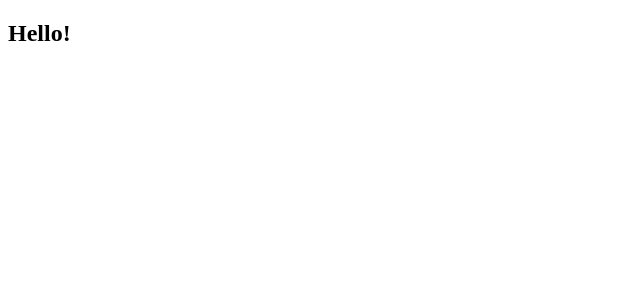
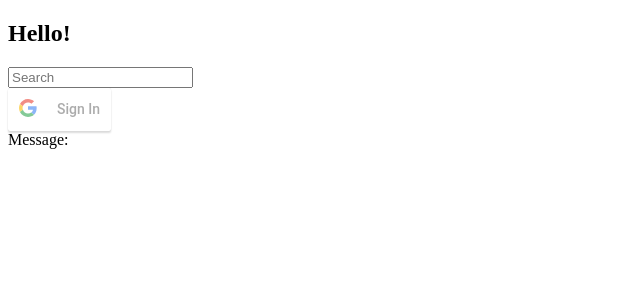
Before and after one commit to wluka85/smart_tube_app, a React (Create React App) app: page / in a window 1280 px wide. Shown: the top 300 px of the page, without its empty margins (0-640 px from the left). Built offline with nearby package versions, Linux system fonts and the light colour scheme.

Commit message:
Create actions and reducer for auth button, render it (reducer doesnt work)

```diff
--- a/package.json
+++ b/package.json
@@ -8,9 +8,11 @@
     "react": "^16.6.3",
     "react-dom": "^16.6.3",
     "react-google-login": "^3.2.1",
+    "react-redux": "^5.1.1",
+    "react-router": "^4.3.1",
     "react-router-dom": "^4.3.1",
-    "react-router": "^4.3.1",
     "react-scripts": "2.1.1",
+    "redux": "^4.0.1",
     "redux-thunk": "^2.3.0"
   },
   "scripts": {
--- a/src/App.js
+++ b/src/App.js
@@ -1,11 +1,17 @@
 import React, { Component } from 'react';
+import SearchBar from './components/searchBar';
+import AuthorizationComponent from './components/authorizationComponent';
 
 
 export class App extends Component {
   render() {
     return (
-      <div>
-        <h2>Hello!</h2>
+      <div id='container'>
+        <h2 >Hello!</h2>
+        <div id='header-container'>
+          <SearchBar/>
+          <AuthorizationComponent/>
+        </div>
       </div>
     );
   }
--- /dev/null
+++ b/src/actions/index.js
@@ -0,0 +1,14 @@
+const userLogIn = (token) => {
+  return {
+    type: 'USER_LOGGED_IN',
+    token,
+    message: 'Okay'
+  }
+};
+
+const userNotLogIn = () => {
+  return {
+    type: 'USER_NOT_LOGGED_IN',
+    message: 'Oops!'
+  }
+};
--- /dev/null
+++ b/src/components/authorizationComponent.js
@@ -0,0 +1,43 @@
+import GoogleLogin from "react-google-login";
+import React, { Component } from 'react'
+// import '../../css/signIn.css';
+import {connect} from 'react-redux';
+
+class AuthorizationComponent extends Component {
+
+    render() {
+        const { handleUserLogin, handleLoginFailure, message } = this.props;
+        return(
+            <div className="sign-in-window">
+                <div id="sign-in-container">
+                    <GoogleLogin id='sign-in-button'
+                        clientId="549983921860-7ctt7f0r7777vuir9e1pe3bj7p1siea6.apps.googleusercontent.com"
+                        buttonText="Sign In"
+                        scope="https://www.googleapis.com/auth/youtube"
+                        onSuccess={handleUserLogin}
+                        onFailure={handleLoginFailure}
+                    />
+                    <div id='sign-in-message'>Message: { message }</div>
+                </div>
+            </div>
+        )
+    }
+}
+
+const mapStateToProps = (state) => {
+    console.log('MSTP ', state.message);
+    return {
+        accessToken: state.accessToken,
+        message: state.message
+    };
+}
+
+const mapDispatchToProps = (dispatch) => {
+    console.log('MDTP');
+    return {
+        handleUserLogin: () => dispatch({type: 'USER_LOGGED_IN'}),
+        handleLoginFailure: () => dispatch({type: 'USER_NOT_LOGGED_IN'})
+    };
+};
+
+export default AuthorizationComponent = connect(mapStateToProps, mapDispatchToProps)(AuthorizationComponent);
--- /dev/null
+++ b/src/components/searchBar.js
@@ -0,0 +1,26 @@
+import React, { Component } from 'react';
+
+export class SearchBar extends Component {
+  // constructor(props) {
+  //   super(props);
+  //   this.actionOnChange = props.actionOnChange;
+  // }
+
+  onChangeHandler = (event) => {
+    if (event.key === 'Enter') {
+      this.props.actionOnChange(event);
+    }
+  }
+
+  render() {
+    return (
+      <div className='search-bar'>
+        <input type="text"
+          onKeyDown={this.onChangeHandler}
+          placeholder='Search' />
+      </div>
+    );
+  }
+}
+
+export default SearchBar;
--- a/src/index.js
+++ b/src/index.js
@@ -2,9 +2,21 @@ import React, { Component } from 'react';
 import ReactDOM from 'react-dom';
 import { Route, BrowserRouter } from 'react-router-dom';
 import App from './App';
+import {createStore} from 'redux';
+import rootReducer from './reducers/rootReducer';
+import {Provider} from 'react-redux';
+
+import authReducer from './reducers/authReducer';
+
+console.log('root reducer',rootReducer);
+
+const store = createStore(rootReducer);
 
 
 ReactDOM.render(
-  <BrowserRouter>
-    <Route exact path='/' component={App} />
-  </BrowserRouter>, document.getElementById('root'));
+  <Provider store={store}>
+    <BrowserRouter>
+      <Route exact path='/' component={App} />
+    </BrowserRouter>
+  </Provider>
+  , document.getElementById('root'));
--- /dev/null
+++ b/src/reducers/authReducer.js
@@ -0,0 +1,23 @@
+import action from '../actions/index';
+
+const initialState = {
+  accessToken: '',
+  message: ''
+};
+
+const authReducer = (state=initialState, action) => {
+  switch(action.type) {
+    case 'USER_LOGGED_IN':
+    console.log('were in reducer', action.message);
+      return {...state, message: 'Cool!'};
+    case 'USER_NOT_LOGGED_IN':
+    console.log('were not in reducer', action.message);
+    return {...state, message: 'Oops!'};
+    default:
+      return state;
+  }
+
+};
+
+
+export default authReducer;
--- /dev/null
+++ b/src/reducers/rootReducer.js
@@ -0,0 +1,7 @@
+import {combineReducers} from 'redux';
+import authReducer from './authReducer';
+
+
+export default combineReducers({
+  authReducer
+});
```
Also changed, not shown: 2 other files (tests, documents, lock files or other folders).
